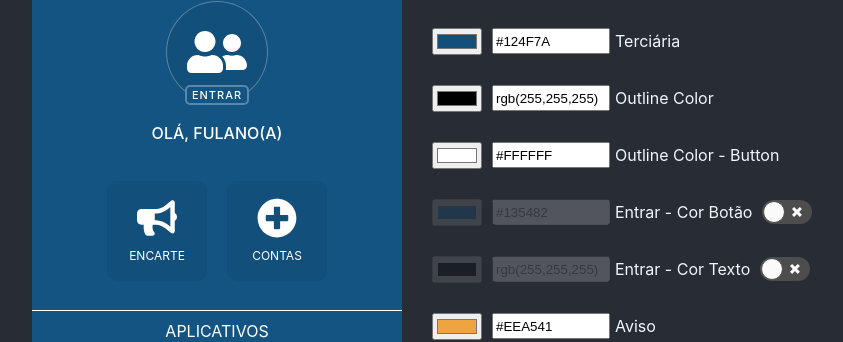
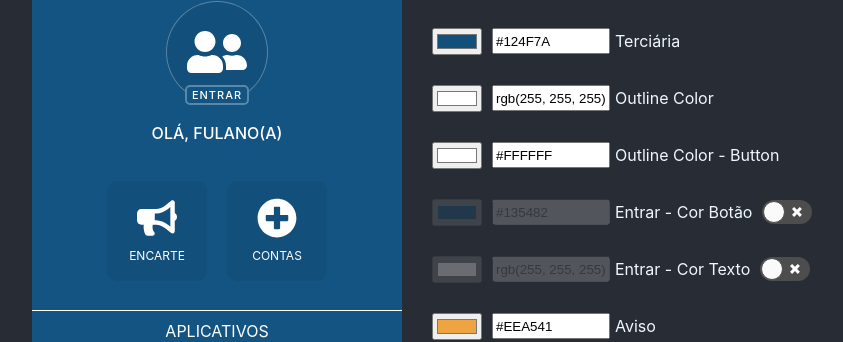
Before and after one commit to SidiBecker/app-variables, a React (Create React App) app: page / in a window 1280 px wide. Shown: the part 267-609 px from the top of the page, without its empty margins (352-1195 px from the left). Built offline with nearby package versions, Linux system fonts and the light colour scheme.

Commit message:
Fix colors

```diff
--- a/src/Utils/Utils.ts
+++ b/src/Utils/Utils.ts
@@ -35,9 +35,13 @@ function HexToRGB(hex: string) {
 function getColorVariable(variable: string): string {
   let color = getComputedStyle(document.documentElement)
     .getPropertyValue(variable)
-    .trim();
+    .trim()
+    .toUpperCase();
 
-  if (isColor(color)) {
+  if (color.includes('#')) {
+    if (color === '#FFF') {
+      return '#FFFFFF';
+    }
     return color;
   }
 
--- a/src/components/InputColor/InputColor.tsx
+++ b/src/components/InputColor/InputColor.tsx
@@ -35,7 +35,15 @@ export function InputColor({
   }
 
   function formatColor({ type, color }: any) {
+    if (isColor(color)) {
+      if (type.toUpperCase() === 'RGB' && color.includes('#')) {
+        color = HexToRGB(color) || '';
+      }
 
+      if (type.toUpperCase() === 'HEX' && color.toUpperCase().includes('RGB')) {
+        color = RGBToHex(color) || '';
+      }
+    }
     return color;
   }
 
```
